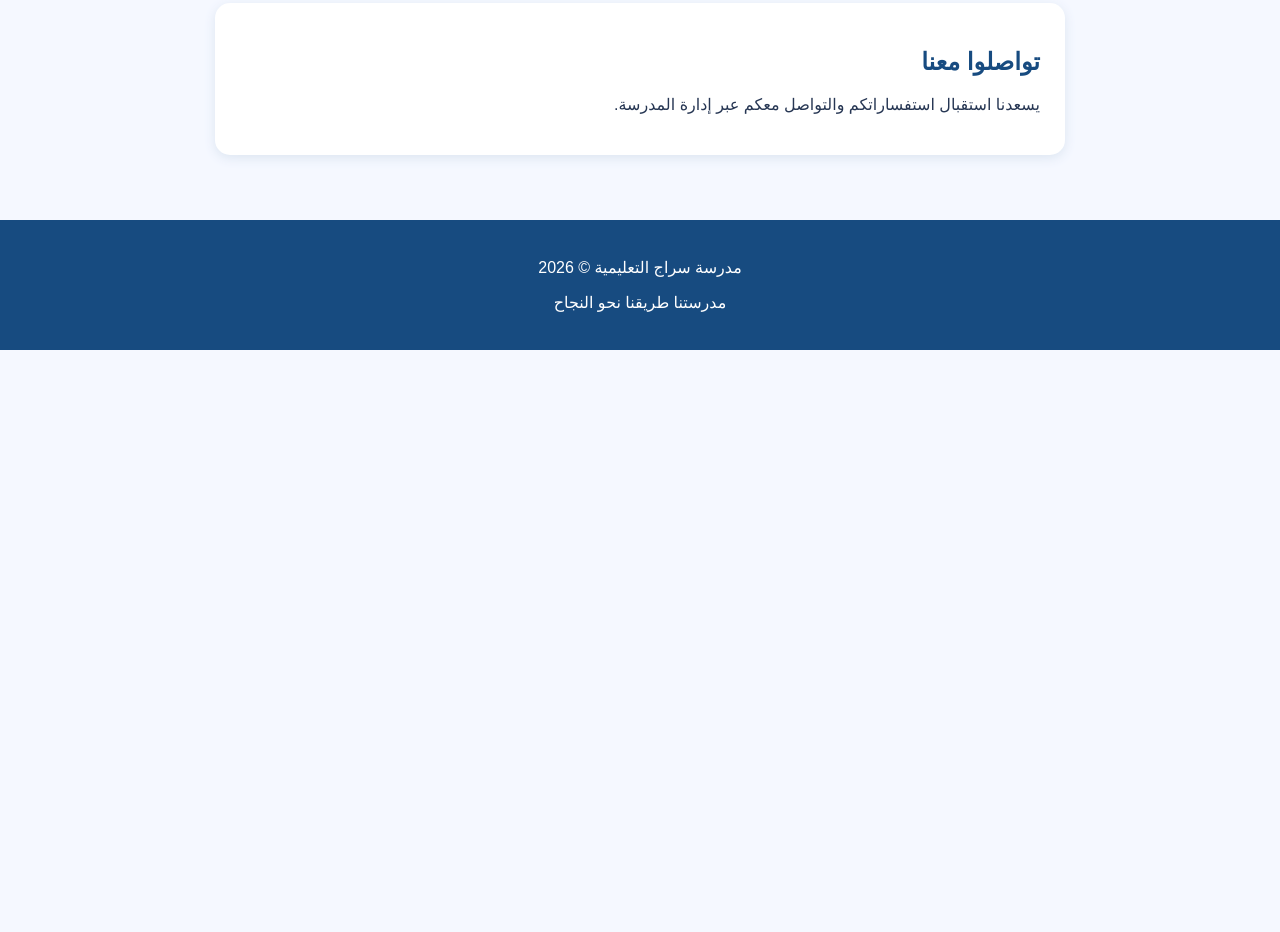
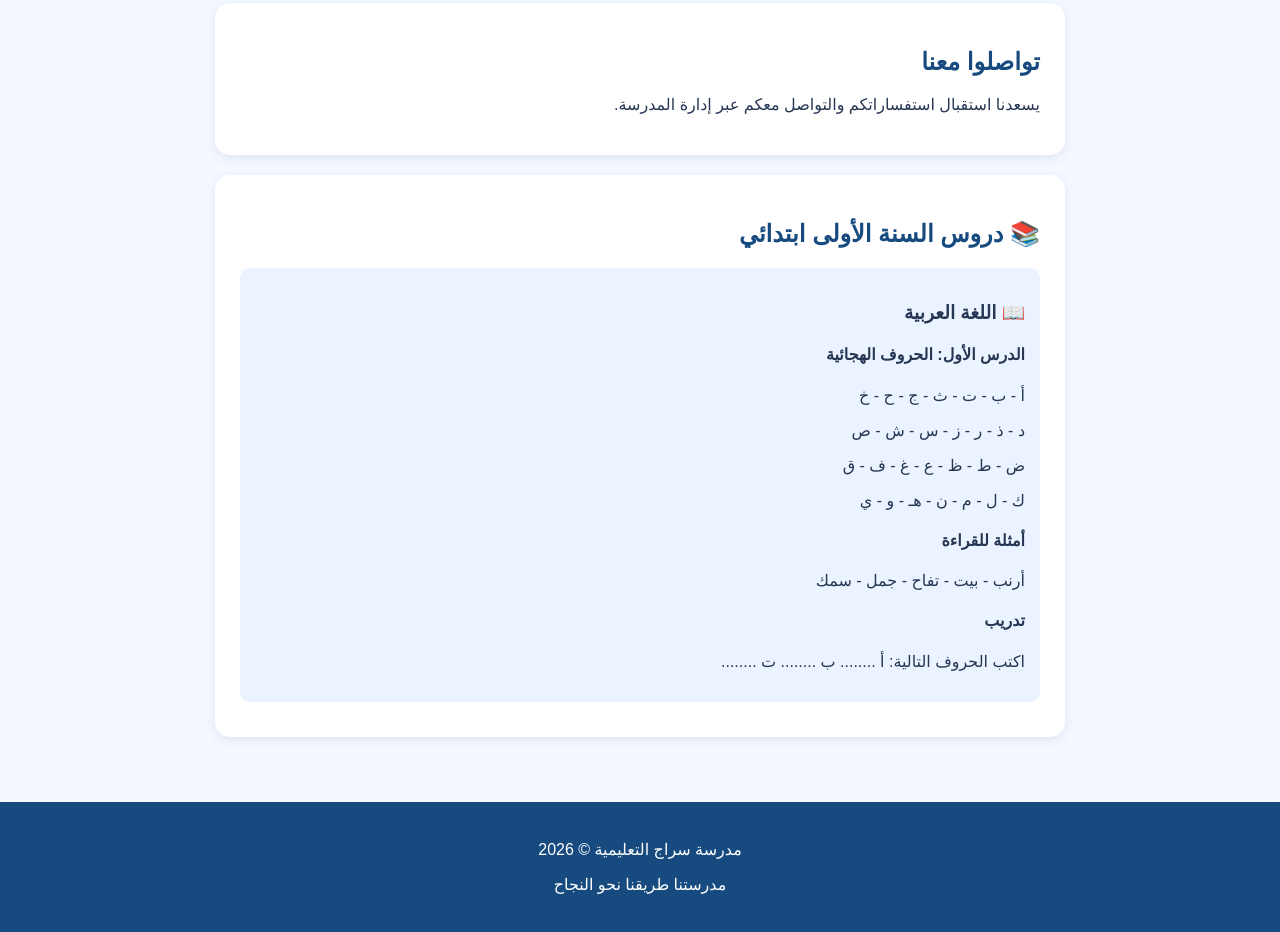
Before and after one commit to keddachiamel3-lab/madrasat-siraj, a plain HTML site: page index.html in a window 1280 px wide. Shown: the part 939-1871 px from the top of the page. Before the commit the page ends 1289 px from the top, so only its background shows below. Drawn offline with Linux system fonts and the light colour scheme.

Commit message:
Update index.html

```diff
--- a/index.html
+++ b/index.html
@@ -93,7 +93,7 @@ footer {
 <section id="contact">
 <h2>تواصلوا معنا</h2>
 <p>يسعدنا استقبال استفساراتكم والتواصل معكم عبر إدارة المدرسة.</p>
-</section>
+</section><section id="lessons"><h2>📚 دروس السنة الأولى ابتدائي</h2><div class="card"><h3>📖 اللغة العربية</h3><h4>الدرس الأول: الحروف الهجائية</h4><p>أ - ب - ت - ث - ج - ح - خ</p><p>د - ذ - ر - ز - س - ش - ص</p><p>ض - ط - ظ - ع - غ - ف - ق</p><p>ك - ل - م - ن - هـ - و - ي</p><h4>أمثلة للقراءة</h4><p>أرنب - بيت - تفاح - جمل - سمك</p><h4>تدريب</h4><p>اكتب الحروف التالية: أ ........ ب ........ ت ........</p></div></section>
 </main>
 
 <footer>
```
